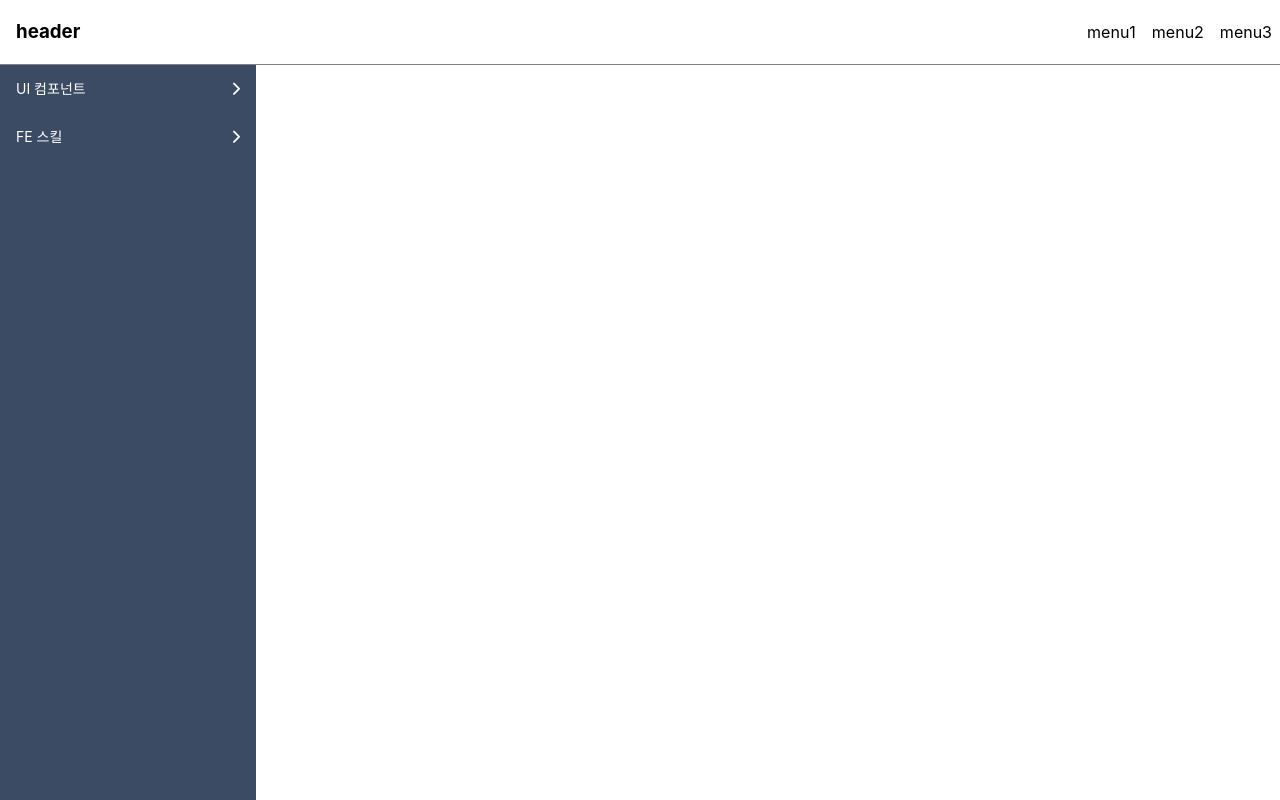
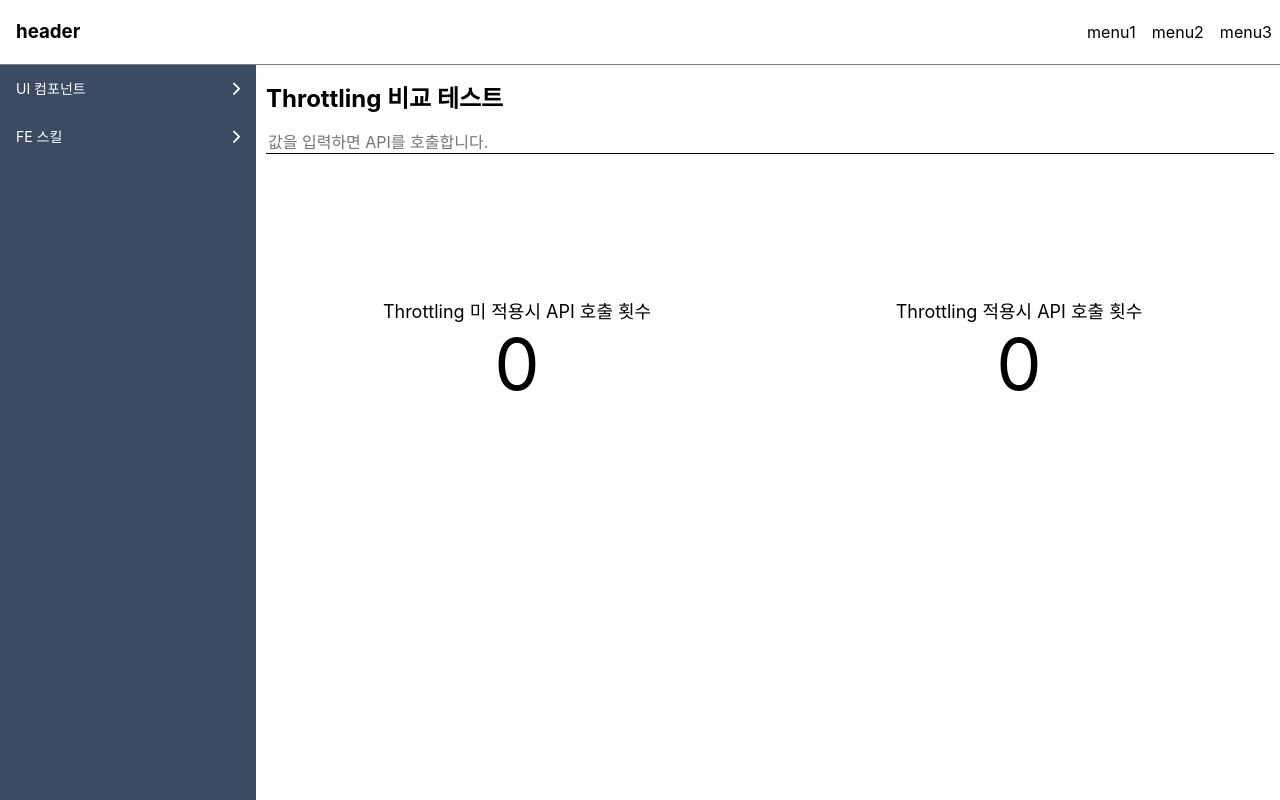
Before and after one commit to ghckss/CustomComponents, a React (Create React App) app: page /skill/throttling in a window 1280 px wide. Built offline with nearby package versions, Linux system fonts and the light colour scheme.

Commit message:
throttling 적용, 미적용 차이 확인 페이지 구성 (#10)
* throttling layout 구성

* throttling counter 상승 처리 구현

```diff
--- a/src/components/Skills/Throttling.js
+++ b/src/components/Skills/Throttling.js
@@ -1,7 +1,53 @@
 import React from "react";
+import "./Throttling.scss";
 
 const Throttling = () => {
-  return <div></div>;
+  const [timer, setTimer] = React.useState(null);
+  const [inputValue, setInputValue] = React.useState("");
+  const [activeCount, setActiveCount] = React.useState(0);
+  const [deactiveCount, setDeactiveCount] = React.useState(0);
+
+  const handleInputValue = (e) => {
+    setInputValue(e.target.value);
+    setDeactiveCount(deactiveCount + 1);
+
+    if (!timer) {
+      setTimer(
+        setTimeout(function () {
+          setTimer(null);
+          setActiveCount(activeCount + 1);
+        }, 200)
+      );
+    }
+  };
+
+  return (
+    <div className="throttling">
+      <div className="throttling__title">
+        <h2>Throttling 비교 테스트</h2>
+      </div>
+      <div className="throttling__input">
+        <input
+          type="text"
+          value={inputValue}
+          onChange={handleInputValue}
+          placeholder="값을 입력하면 API를 호출합니다."
+        />
+      </div>
+      <div className="result throttling__result">
+        <div className="result__container result__deactive">
+          <div className="result__title">
+            Throttling 미 적용시 API 호출 횟수
+          </div>
+          <div className="result__value">{deactiveCount}</div>
+        </div>
+        <div className="result__container result__active">
+          <div className="result__title">Throttling 적용시 API 호출 횟수</div>
+          <div className="result__value">{activeCount}</div>
+        </div>
+      </div>
+    </div>
+  );
 };
 
 export default Throttling;
--- /dev/null
+++ b/src/components/Skills/Throttling.scss
@@ -0,0 +1,33 @@
+.throttling {
+  margin: 0 10px;
+  &__input {
+    input {
+      width: 100%;
+      border: 0px;
+      border-bottom: 1px solid black;
+    }
+    input:focus {
+      outline-color: white;
+      border-bottom: 2px solid black;
+    }
+  }
+  .result {
+    display: flex;
+    justify-content: space-between;
+    align-items: center;
+    &__container {
+      display: flex;
+      flex-direction: column;
+      justify-content: center;
+      align-items: center;
+      width: 50%;
+      height: 400px;
+    }
+    &__title {
+      font-size: 18px;
+    }
+    &__value {
+      font-size: 72px;
+    }
+  }
+}
```
